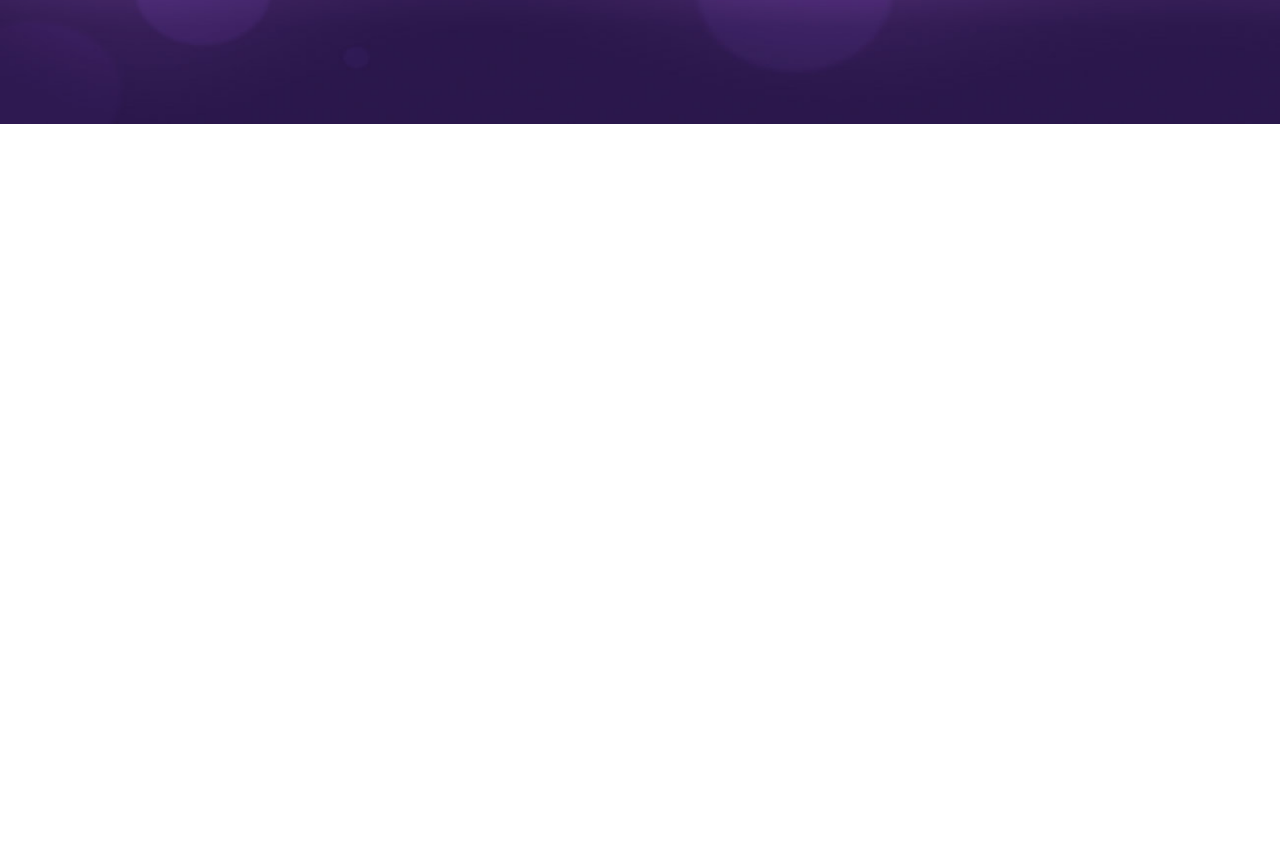
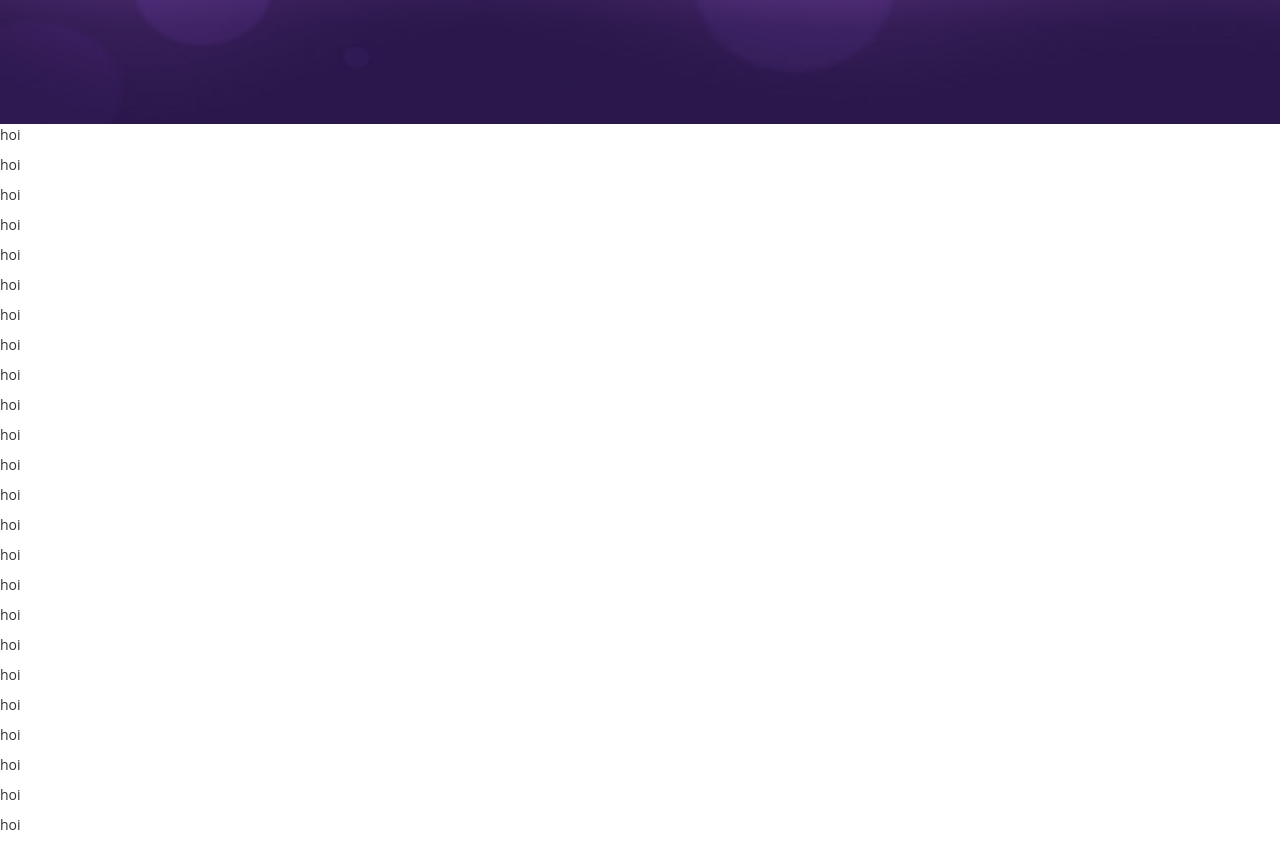
Before and after one commit to am1aproject/Funbox, a plain HTML site: page index.html in a window 1280 px wide. Shown: the part 420-1265 px from the top of the page. Before the commit the page ends 800 px from the top, so only its background shows below. Drawn offline with Linux system fonts and the light colour scheme.

Commit message:
last edit

```diff
--- a/index.html
+++ b/index.html
@@ -95,7 +95,29 @@
     </div>
     <script type="text/javascript">jssor_1_slider_init();</script>
     <!-- #endregion Jssor Slider End -->
-</body>
-
+<p>hoi</p>
+<p>hoi<p>
+<p>hoi</p>
+<p>hoi</p>
+<p>hoi<p>
+<p>hoi</p>
+<p>hoi</p>
+<p>hoi<p>
+<p>hoi</p>
+<p>hoi</p>
+<p>hoi<p>
+<p>hoi</p>
+<p>hoi</p>
+<p>hoi<p>
+<p>hoi</p>
+<p>hoi</p>
+<p>hoi<p>
+<p>hoi</p>
+<p>hoi</p>
+<p>hoi<p>
+<p>hoi</p>
+<p>hoi</p>
+<p>hoi<p>
+<p>hoi</p>
 </body>
 </html>
--- a/style.css
+++ b/style.css
@@ -108,7 +108,7 @@ body {font-family: Verdana,sans-serif;}
   font-size: 50px;
   color:#ffffff;
   line-height:60px;
-  color: orangered;
+  color: cyan;
   text-shadow: black 0.1em 0.1em 0.2em;
 }
 
@@ -122,7 +122,7 @@ body {font-family: Verdana,sans-serif;}
   font-size:30px;
   color:#ffffff;
   line-height:38px;
-  color: orangered;
+  color: cyan;
   text-shadow: black 0.1em 0.1em 0.2em;
 }
 
```
